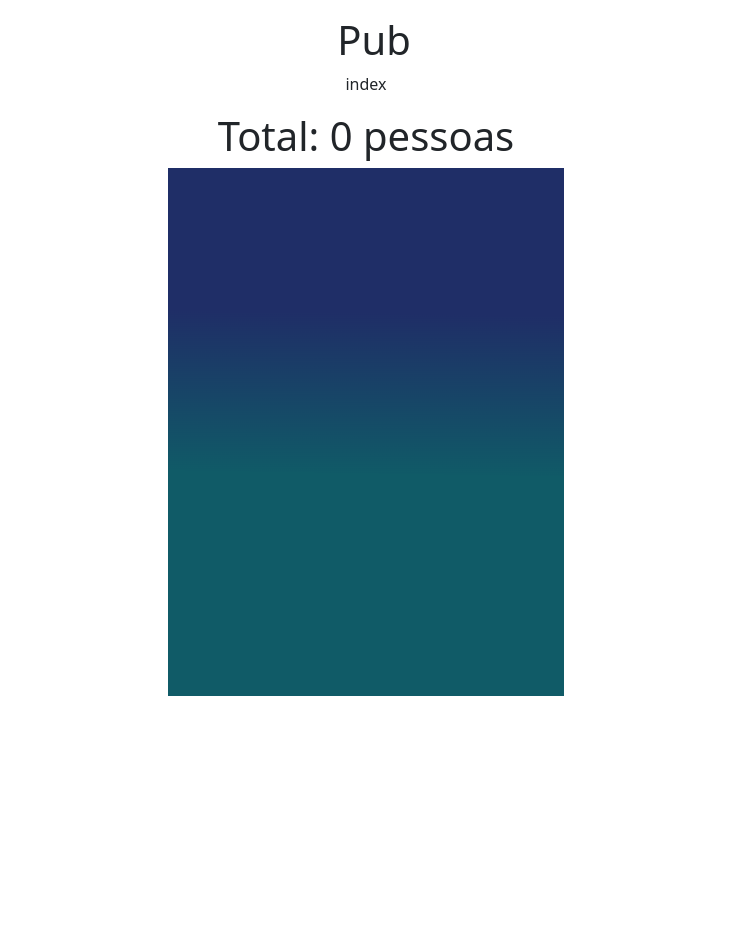
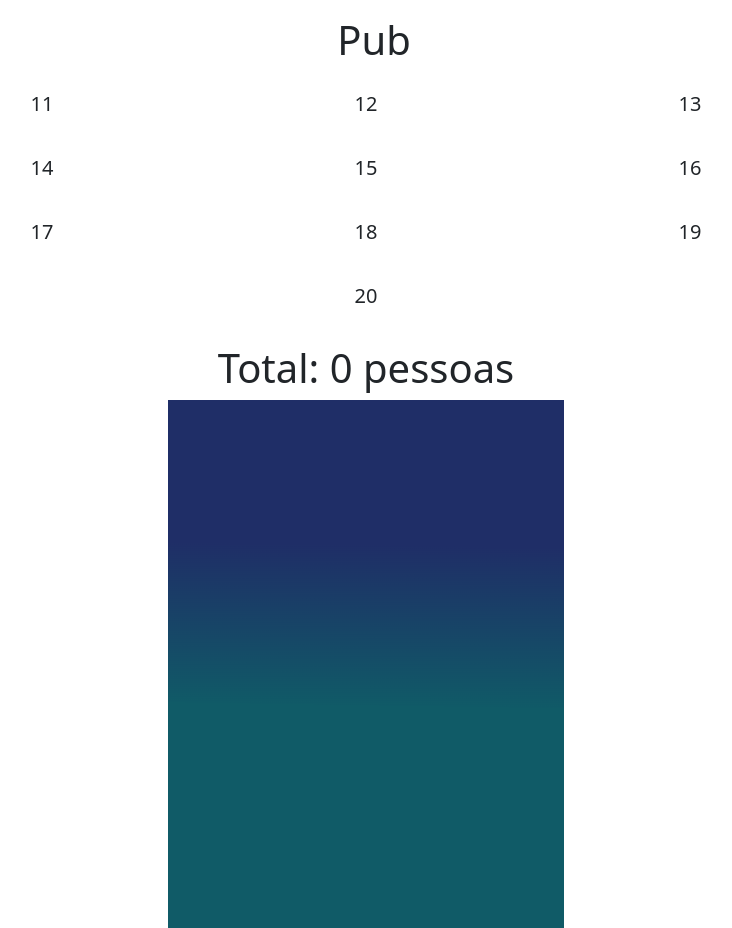
Before and after one commit to lucaadev/Comidaria, a React (Create React App) app in the folder web/: page /pub in a window 1280 px wide. Shown: the whole page, without its empty margins (274-1006 px from the left). Before the commit the page ends 800 px from the top, so only its background shows below. Built offline with nearby package versions, Linux system fonts and the light colour scheme; a web font is replaced by a local one.

Commit message:
FEAT: create table component

```diff
--- a/web/src/components/Tables/index.jsx
+++ b/web/src/components/Tables/index.jsx
@@ -1,7 +1,140 @@
-import React from 'react'
+import React, { useState, useEffect } from 'react';
+import { useDispatch, useSelector } from 'react-redux';
+import { Drawer } from 'rsuite';
 
-export default function index() {
-  return (
-    <div>index</div>
-  )
+import { updateTable } from '../../store/modules/restaurante/actions';
+import Phases from '../Phases';
+
+export default function Index({ Qtdmesas, local }) {
+	const dispatch = useDispatch();
+
+	const { components, mesa, mesasCafe, mesasPub, mesasJardim } = useSelector((state) => state.restaurante);
+
+  const mesas = {
+		mesasCafe: mesasCafe,
+		mesasPub: mesasPub,
+		mesasJardim: mesasJardim,
+	}[local];
+
+	console.log(mesas)
+
+	const [editingPessoas, setEditingPessoas] = useState(false);
+	const [pessoasValue, setPessoasValue] = useState(
+		mesa?.quantidaDePessoas || 0
+	);
+
+	const setComponent = (component, state) => {
+		dispatch(
+			updateTable({ components: { ...components, [component]: state } })
+		);
+	};
+
+	const setTable = (component, state) => {
+		dispatch(updateTable({ mesa: { ...mesas, [component]: state } }));
+	};
+
+	const setMesaInMesas = (component, state) => {
+		dispatch(updateTable({ [local]: { ...mesas, [component]: state } }));
+	};
+
+	const formatMesaNumber = (number) => {
+		return number < 10 ? `0${number}` : number;
+	};
+
+	const handleInputChange = (event) => {
+		setPessoasValue(event.target.value);
+	};
+
+	const etapas = [0,0,0,0,0,0,0,0];
+
+	const handleInputBlur = () => {
+		setEditingPessoas(false);
+		if (mesas[mesa?.numero]?.quantidaDePessoas !== undefined) {
+			setMesaInMesas(mesa?.numero, {
+				...mesa,
+				quantidaDePessoas: pessoasValue,
+				etapas: mesas[mesa?.numero]?.etapas || etapas,
+			});
+		}
+	};
+
+	useEffect(() => {
+		setPessoasValue(mesa?.quantidaDePessoas || 0);
+	}, [mesa]);
+
+
+	return (
+		<>
+			<Drawer
+				open={components.drawer}
+				size='sm'
+				onClose={() => setComponent('drawer', false)}
+				className={`responsive-drawer ${components.drawer ? 'open' : ''}`}
+			>
+				<Drawer.Body>
+					<div className='d-flex align-items-center justify-content-around'>
+						<h2 className='custom-title'>{`Mesa ${
+							mesas[mesa?.numero]?.numero
+						}`}</h2>
+						{editingPessoas ? (
+							<input
+								className='custom-input'
+								type='number'
+								value={pessoasValue}
+								onChange={handleInputChange}
+								onBlur={handleInputBlur}
+								onKeyDown={(e) => {
+									if (e.key === 'Enter') {
+										e.target.blur();
+									}
+								}}
+								placeholder='Quantas pessoas?'
+							/>
+						) : (
+							<h5
+								className='custom-title'
+								onClick={() => setEditingPessoas(true)}
+							>
+								{`${mesas[mesa?.numero]?.quantidaDePessoas || 0} pessoas`}
+							</h5>
+						)}
+					</div>
+					<div className='row mt-3'></div>
+					<Phases
+						quantidaDePessoas={mesas[mesa?.numero]?.quantidaDePessoas || 0}
+						etapas={[1, 2, 3, 4, 5, 6, 7, 8]}
+            local={local}
+					/>
+				</Drawer.Body>
+			</Drawer>
+			<div className='container-fluid d-flex flex-wrap justify-content-center align-items-center'>
+				{Qtdmesas.map((mesa, index) => (
+					<div
+						key={index}
+						className='col-3 my-2 mx-2 d-flex flex-column justify-content-center align-items-center'
+					>
+						<button
+							className={`${
+								mesas[mesa]?.quantidaDePessoas > 0
+                ? 'tableNotAvailable'
+								: 'tableAvailable'
+							} btn btn-lg textButton`}
+							onClick={() => {
+								setComponent('drawer', true);
+								setTable('numero', mesa);
+								setMesaInMesas(mesa, {
+									...mesa,
+									numero: mesa,
+									quantidaDePessoas: mesas[mesa]?.quantidaDePessoas || 0,
+									etapas: mesas[mesa]?.etapas || etapas,
+								});
+							}}
+						>
+							{formatMesaNumber(mesa)}
+						</button>
+					</div>
+				))}
+			</div>
+		</>
+	);
 }
```
